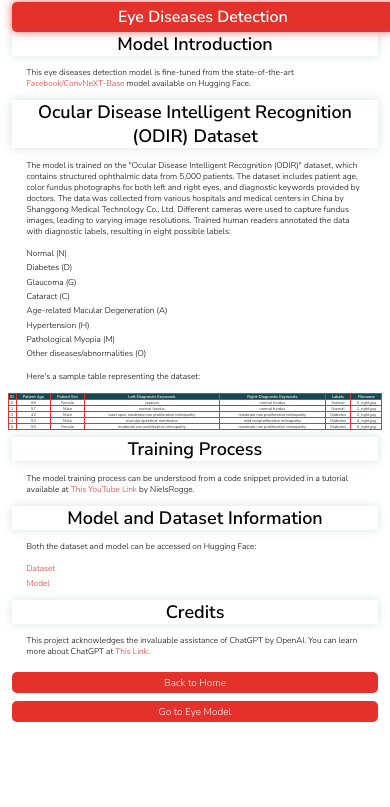
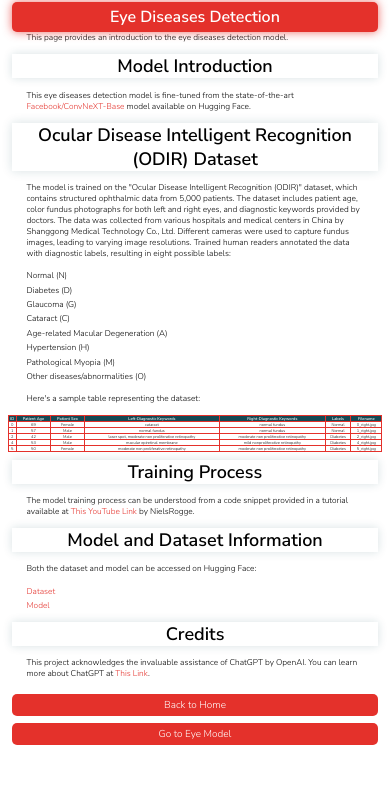
Before and after one commit to mujammil-shaikh/Diseases_Detection_Website, a website: page public/intermediate_eye.html in a window 390 px wide. Shown: the part 37-844 px from the top of the page. Drawn offline with Linux system fonts and the light colour scheme.

Commit message:
Update main_style.css

```diff
--- a/public/main_style.css
+++ b/public/main_style.css
@@ -108,7 +108,7 @@ img {
 
 .h1 {
   position: fixed;
-  width: 98%;
+  width: 94%;
   text-align: center;
   color: white;
   padding: 1% 0;
@@ -125,6 +125,9 @@ img {
   margin: 1% 2%;
   font-size: smaller;
 
+}
+#p{
+  margin-top: 5%;
 }
 
 li {
@@ -217,6 +220,10 @@ a:hover {
     margin: 3% 5%;
   }
 
+  #p{
+    margin-top: 9%;
+  }
+
   .h2{
     font-size: large;
   }
```
